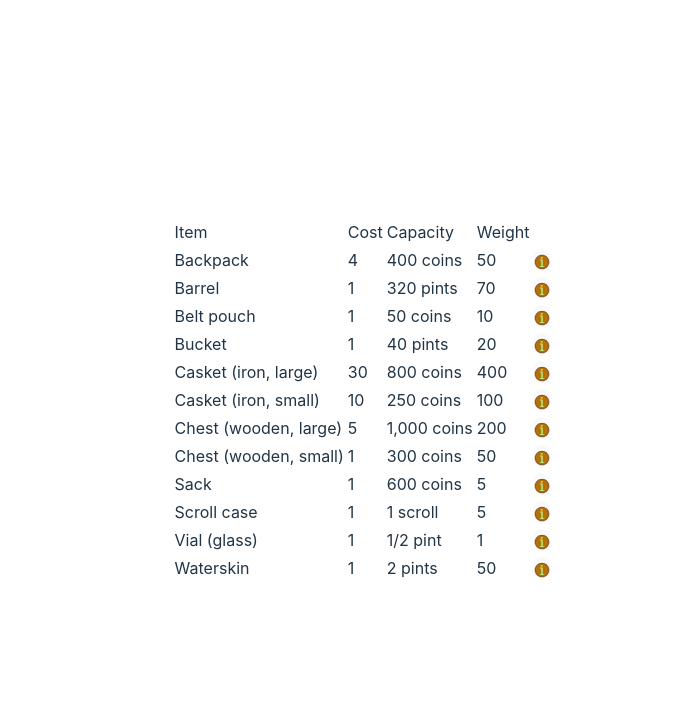
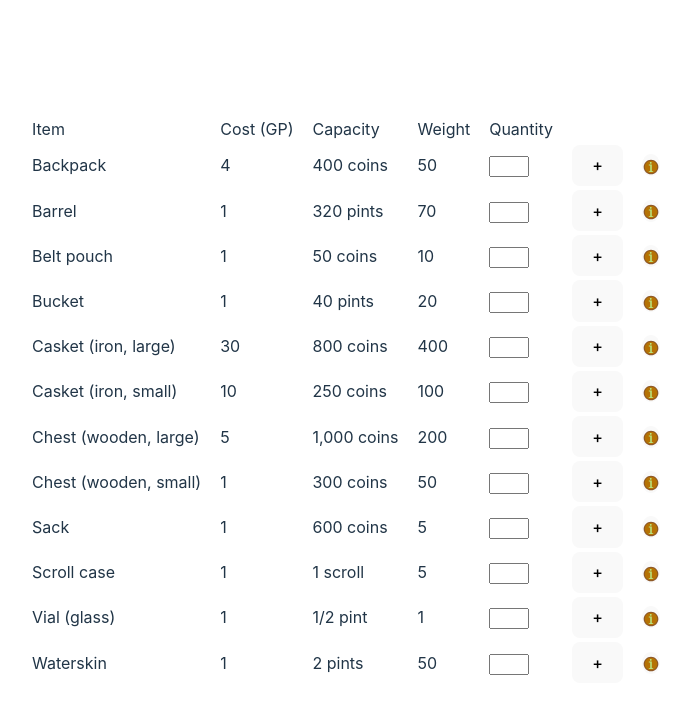
Before and after one commit to jdorety/dolmenwood-shopping, a Svelte app: page / in a window 1280 px wide. Shown: the top 714 px of the page, without its empty margins (277-967 px from the left). Built offline with nearby package versions, Linux system fonts and the light colour scheme.

Commit message:
Implement add item handler

```diff
--- a/src/App.svelte
+++ b/src/App.svelte
@@ -1,11 +1,32 @@
 <script lang="ts">
   import InfoButton from "./components/InfoButton.svelte";
   import type { MouseEventHandler } from "svelte/elements";
-  import { lookupItemDescription } from "./lib/helpers";
+  import { hasOwnProperty, lookupItemDescription } from "./lib/helpers";
   import { containers } from "./data/tables";
+  import { ShoppingCart } from "./components/ShoppingCart";
 
-  const items: { containers: Array<Container> } & Record<string, unknown> = {
+  const items: { containers: Array<Container> } = {
     containers,
+  };
+  const cart = new ShoppingCart();
+
+  const addHandler: MouseEventHandler<HTMLButtonElement> = (e) => {
+    try {
+      const [key, indexString] = e.currentTarget.value.split("-");
+      const index = Number(indexString);
+      console.log({ key, indexString, index });
+      if (hasOwnProperty(items, key) && !Number.isNaN(index)) {
+        const table = items[key];
+        if (!Array.isArray(table)) throw new Error("unable to find table");
+        const newItem = table[index];
+        console.log({table, newItem})
+        if (newItem) cart.addItem(newItem, 1);
+        const cartTotal = cart.getCart();
+        console.log("cart", cartTotal);
+      }
+    } catch (err) {
+      console.error(err);
+    }
   };
 
   const handleInfo: MouseEventHandler<HTMLButtonElement> = (e) => {
@@ -28,7 +49,10 @@
 <main>
   <table>
     <thead
-      ><tr><td>Item</td><td>Cost</td><td>Capacity</td><td>Weight</td></tr
+      ><tr
+        ><td>Item</td><td>Cost (GP)</td><td>Capacity</td><td>Weight</td><td
+          >Quantity</td
+        ></tr
       ></thead
     >
     <tbody
@@ -36,13 +60,17 @@
         <tr
           ><td>{container.name}</td><td>{container.cost}</td><td
             >{container.capacity}</td
-          ><td>{container.weight}</td><td
+          ><td>{container.weight}</td><td><input type="number" /></td><td
+            ><button on:click={addHandler} value={`containers-${index}`}
+              >+</button
+            ></td
+          ><td
             ><InfoButton
               value={`containers-${index}`}
               itemName={container.name}
               handleClick={handleInfo}
             /></td
-          ></tr
+          ><td></td></tr
         >{/each}</tbody
     >
   </table>
@@ -51,5 +79,9 @@
 <style>
   td {
     text-align: left;
+    padding-right: 1rem;
+  }
+  td input {
+    max-width: 2rem;
   }
 </style>
```
